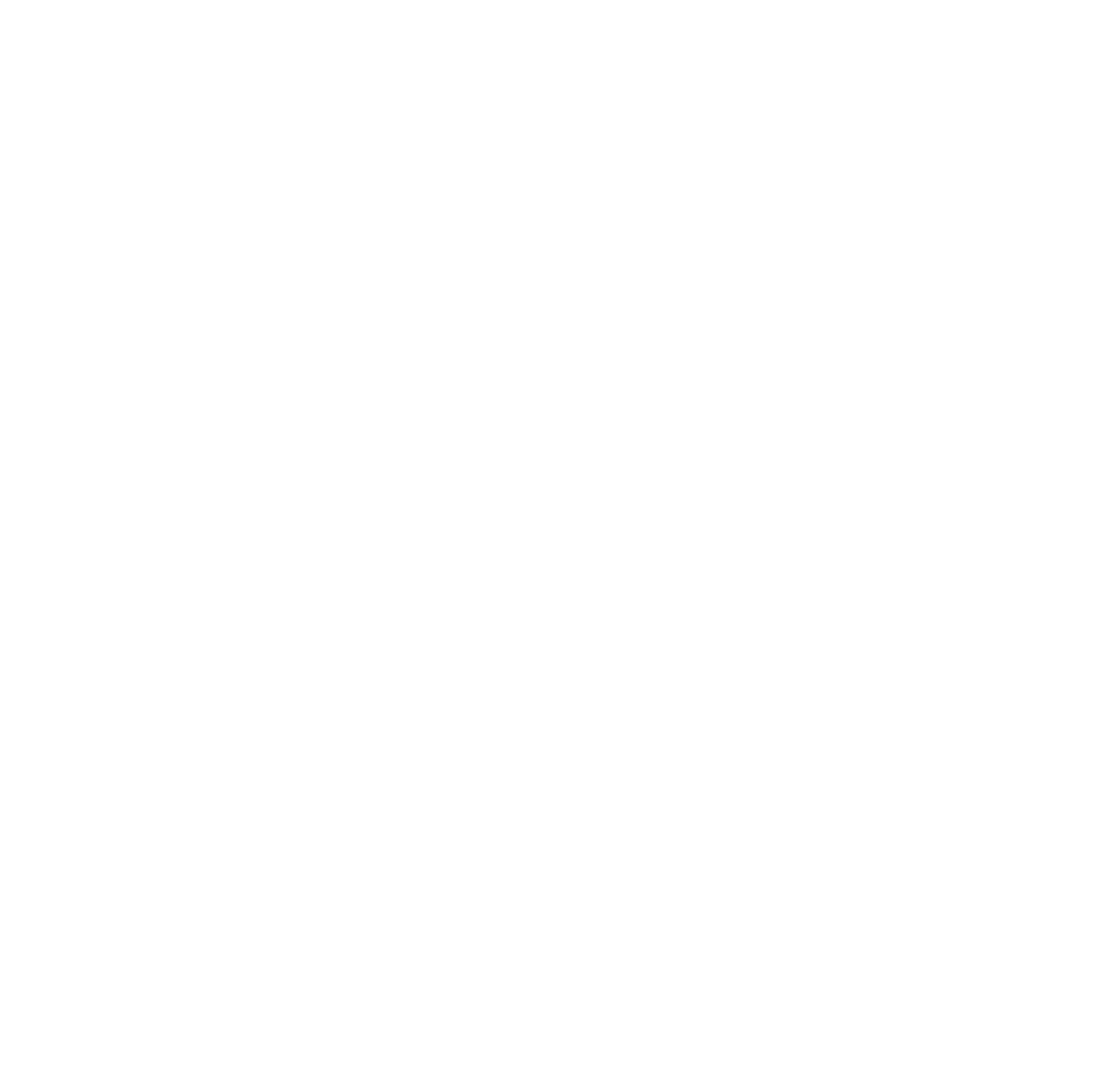
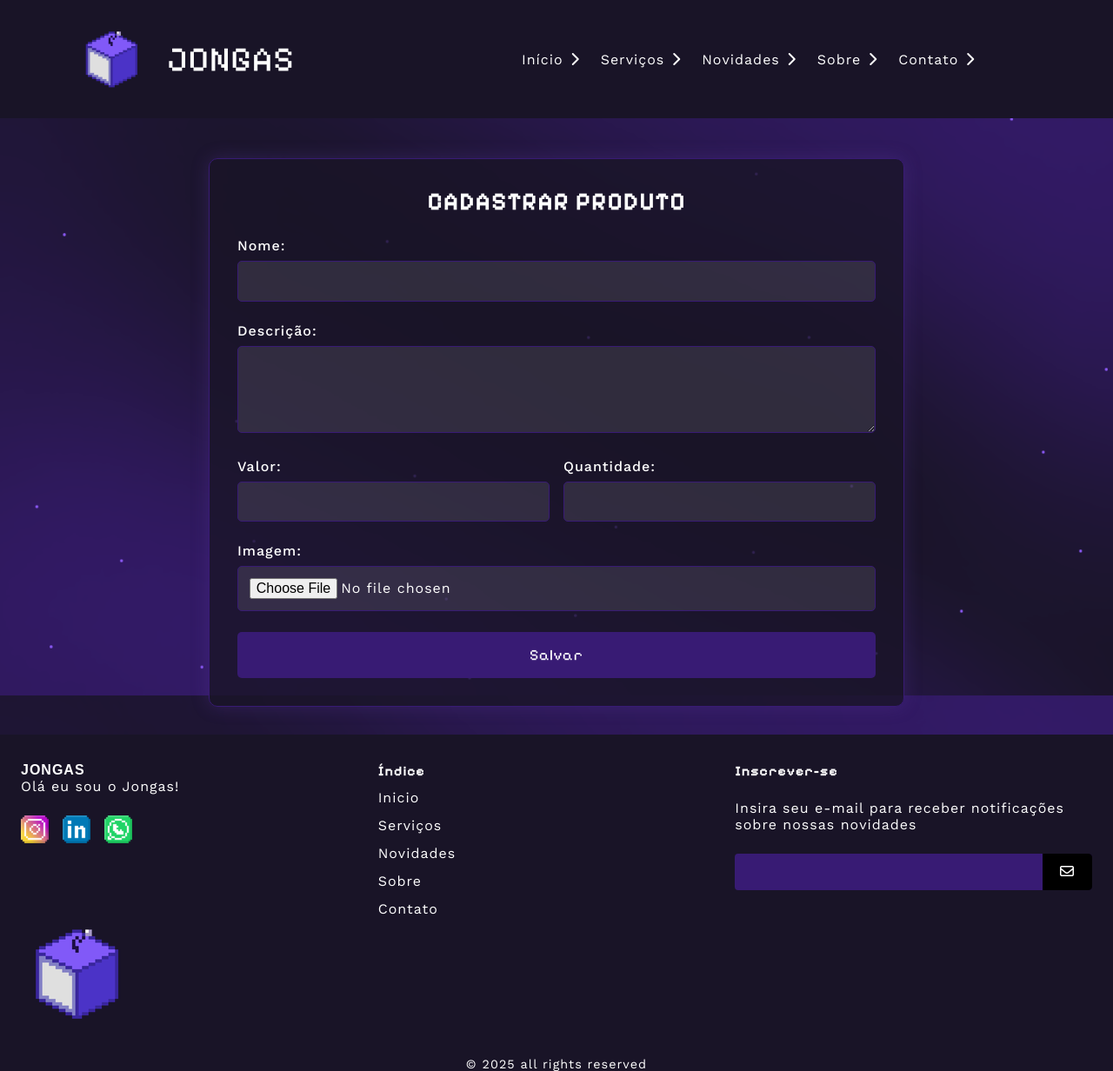
Before and after one commit to becxm/projeto-empresa, a plain HTML site: page servicos.html in a window 1280 px wide. Shown: the whole page at 87% size. Before the commit the page ends 800 px from the top, so only its background shows below. Drawn offline with nearby package versions, Linux system fonts and the light colour scheme.

Commit message:
Update 1.1 sem o php ainda e sem o css do formulario php

```diff
--- /dev/null
+++ b/CSS/styleservicos.css
@@ -0,0 +1,437 @@
+@import url('https://fonts.googleapis.com/css2?family=Mulish:ital,wght@0,200..1000;1,200..1000&family=Pixelify+Sans:wght@400..700&family=Poppins:ital,wght@0,100;0,200;0,300;0,400;0,500;0,600;0,700;0,800;0,900;1,100;1,200;1,300;1,400;1,500;1,600;1,700;1,800;1,900&family=Press+Start+2P&family=Roboto:ital,wght@0,100..900;1,100..900&family=Work+Sans:ital,wght@0,100..900;1,100..900&display=swap');
+
+/* Informações */
+:root {
+    --cor01: #191427;
+    --cor02: #381b74;
+    --cor03: #603da7;
+    --cor04: #ffffff;
+    --cor05: #000000;
+}
+
+:root {
+    --font01: "Mulish", sans-serif;
+    --font02: "Pixelify Sans", sans-serif;
+    --font03: "Work Sans", sans-serif;
+    --font04: "Press Start 2P", system-ui;
+}
+
+:root {
+    --cursor-default: url(../Imagens/Mouse.png), auto;
+    --cursor-pointer: url(../Imagens/MouseClick.png), auto;
+}
+
+/* Interface */
+
+* {
+    box-sizing: border-box;
+    letter-spacing: 1px;
+    scroll-behavior: smooth;
+    transition: scroll 0.2s linear;
+    margin: 0px;
+    padding: 0px;
+    font-size: 16px;
+}
+
+body {
+    background-image: url(../Imagens/backgroundapenas.png);
+    background-repeat: no-repeat;
+    background-size: cover;
+    background-attachment: fixed;
+    min-height: 100vh;
+    width: 100%;
+    display: block;
+    justify-content: center;
+    align-items: center;
+    margin: 0;
+    font-family: monospace;
+    flex-direction: column;
+    color: white;
+    padding-top: 150px;
+}
+
+a, button {
+    cursor: var(--cursor-pointer);
+
+}
+
+html {
+    cursor: var(--cursor-default);
+}
+
+/* cabeçalho */
+
+header {
+    padding: 28px;
+    background-color: var(--cor01);
+    position: absolute;
+    top: 0;
+    width: 100vw;
+    z-index: 1000;
+}
+
+
+#logo-text {
+    font-family: var(--font02);
+    font-size: 40px;
+    color: white;
+    margin-right: auto;
+}
+
+#navbar {
+    display: flex;
+    align-items: center;
+    justify-content: space-between;
+    text-decoration: none;
+    margin-inline: auto;
+}
+
+#nav_logo {
+    margin-right: 24px;
+    margin-left: 60px;
+}
+
+#nav_list {
+    display: flex;
+    list-style: none;
+    gap: 24px;
+    margin: auto;
+}
+
+.nav-item a {
+    text-decoration: none;
+    color: white;
+    font-family: "Work sans", sans-serif;
+    font-weight: 400;
+    display: flex;
+    align-items: center;
+    gap: 8px;
+    transition: color 0.3s;
+}
+
+.nav-item a:hover {
+    color: var(--cor02);
+}
+
+.arrow {
+    transition: transform 0.3s;
+}
+
+.nav-item a:hover .arrow {
+    transform: rotate(90deg);
+}
+
+.hamburger {
+    border: none;
+    background: none;
+    border-top: 3px solid white;
+    cursor: pointer;
+    display: none;
+}
+
+.hamburger::before,
+.hamburger::after {
+    content: " ";
+    display: block;
+    width: 30px;
+    height: 3px;
+    background: white;
+    margin-top: 5px;
+}
+
+@media (max-width: 900px) {
+    .hamburger {
+        display: block;
+        z-index: 1;
+    }
+
+    .hamburger.active > .header {
+        background: transparent;
+        box-shadow: none;
+    }
+
+    #nav_list {
+        position: absolute;
+        top: 0;
+        left: 0;
+        width: 100vw;
+        min-width: 100%;
+        height: 50vh;
+        background: #191427;
+        clip-path: circle(10px at 100vw -15%);
+        transition: 1s ease-out;
+        flex-direction: column;
+        justify-content: space-around;
+        align-items: center;
+        gap: 0;
+        pointer-events: none;
+    }
+
+    #nav_list a {
+        font-size: 20px;
+        opacity: 0;
+        color: white;
+        transition: opacity 0.5s ease-in-out;
+    }
+
+    #nav_list a:hover {
+        font-size: 22px;
+        padding: 20px;
+        border-radius: 25px;
+        transition: 0.3s;
+        color: #603da7;
+    }
+
+    #navbar.active #nav_list a {
+        opacity: 1;
+
+    }
+
+    #navbar.active #nav_list {
+        clip-path: circle(1500px at 90% -15%);
+        pointer-events: all;
+        width: 100vw;
+        min-width: 500px;
+        max-width: 3000px;
+    }
+
+    .nav-item {
+        display: none;
+    }
+
+    #navbar.active .nav-item {
+        display: block;
+    }
+
+    #navbar {
+        margin-left: -55px;
+    }
+
+    #nav_logo {
+        display: block;
+        margin: auto;
+        margin-right: 20px;
+    }
+
+    #logo-text {
+        display: block;
+        text-align: center;
+    }
+}
+
+
+/* FORMULÁRIO DE PHP*/
+.form-container {
+    max-width: 800px;
+    width: 90%;
+    margin: 2rem auto;
+    padding: 2rem;
+    background-color: rgba(25, 20, 39, 0.8);
+    border-radius: 10px;
+    box-shadow: 0 0 20px rgba(96, 61, 167, 0.3);
+    border: 1px solid var(--cor02);
+}
+
+.form-container h2 {
+    font-family: var(--font02);
+    font-size: 1.8rem;
+    color: white;
+    text-align: center;
+    margin-bottom: 1.5rem;
+    text-transform: uppercase;
+}
+
+.form-group {
+    margin-bottom: 1.5rem;
+}
+
+.form-group label {
+    display: block;
+    font-family: var(--font03);
+    color: white;
+    margin-bottom: 0.5rem;
+    font-weight: 500;
+}
+
+.form-group input,
+.form-group textarea {
+    width: 100%;
+    padding: 0.8rem;
+    border: 1px solid var(--cor02);
+    border-radius: 5px;
+    background-color: rgba(255, 255, 255, 0.1);
+    color: white;
+    font-family: var(--font03);
+}
+
+.form-group textarea {
+    resize: vertical;
+    min-height: 100px;
+}
+
+.form-group input:focus,
+.form-group textarea:focus {
+    outline: none;
+    border-color: var(--cor03);
+    box-shadow: 0 0 5px rgba(96, 61, 167, 0.5);
+}
+
+.form-row {
+    display: flex;
+    gap: 1rem;
+}
+
+.form-row .form-group {
+    flex: 1;
+}
+
+.submit-btn {
+    width: 100%;
+    padding: 1rem;
+    background-color: var(--cor02);
+    color: white;
+    border: none;
+    border-radius: 5px;
+    font-family: var(--font02);
+    font-size: 1.1rem;
+    cursor: pointer;
+    transition: background-color 0.3s;
+}
+
+.submit-btn:hover {
+    background-color: var(--cor03);
+}
+
+@media (max-width: 600px) {
+    .form-row {
+        flex-direction: column;
+        gap: 0;
+    }
+
+    .form-container {
+        padding: 1.5rem;
+    }
+
+    #footer_content {
+        grid-template-columns: 1fr;
+        gap: 2rem;
+    }
+}
+
+
+/* Rodapé */
+
+footer {
+    width: 100%;
+
+}
+
+#img-jongas {
+    display: flex;
+    justify-content: center;
+}
+
+#footer_content {
+    background-color: var(--cor01);
+    display: grid;
+    grid-template-columns: repeat(3, 1fr);
+    padding: 2rem 1.5rem;
+
+}
+
+#footer_contats {
+    padding: -10px;
+}
+
+#footer_contacts h1 {
+    margin-bottom: 0.75;
+    font-family: 'Pixelify', sans-serif;
+    text-transform: uppercase;
+    color: white;
+}
+
+#footer_contacts p {
+    margin-bottom: 0.75;
+    font-family: var(--font03);
+    color: white;
+}
+
+#footer_social_media {
+    display: flex;
+    gap: 1rem;
+    margin-top: 1.5rem;
+}
+
+.footer-link {
+    text-decoration: none;
+    font-family: var(--font03);
+}
+
+.footer-list {
+    display: flex;
+    flex-direction: column;
+    gap: 0.75rem;
+    list-style: none;
+}
+
+.footer-list h3 {
+    font-family: var(--font02);
+    color: white;
+}
+
+.footer-list .footer-link {
+    color: white;
+    transition: color 0.3s;
+}
+
+.footer-list .footer-link:hover {
+    color: var(--cor02);
+}
+
+#footer_subscribe {
+    display: flex;
+    flex-direction: column;
+    gap: 1.5rem;
+    color: white;
+}
+
+#footer_subscribe h3 {
+    font-family: var(--font02);
+}
+
+#footer_subscribe p {
+    font-family: var(--font03);
+}
+
+#input_group {
+    display: flex;
+    align-items: center;
+    background-color: var(--cor02);
+    border-radius: 4px;
+}
+
+#input_group input {
+    all: unset;
+    padding: 0.75rem;
+    width: 100%;
+}
+
+#input_group button {
+    background-color: black;
+    border: none;
+    color: white;
+    padding: 0px 1.25rem;
+    font-size: 1.125rem;
+    height: 100%;
+    border-radius: 0px 4px 4px 0px;
+    cursor: pointer;
+}
+
+#footer_copyright {
+    display: flex;
+    justify-content: center;
+    background-color: var(--cor01);
+    font-size: 0.9rem;
+    font-family: var(--font03);
+    color: white;
+}
--- a/servicos.html
+++ b/servicos.html
@@ -2,10 +2,137 @@
 <html lang="pt-br">
 <head>
     <meta charset="UTF-8">
-    <meta name="viewport" content="width=device-width, initial-scale=1.0">
-    <title>Document</title>
+    <meta name="viewport" content="width=device-width, initial-scale=1.0, maximum-scale=1.0, user-scalable=no">
+    <link rel="stylesheet" href="CSS/styleservicos.css">
+    <link rel="stylesheet" href="https://cdnjs.cloudflare.com/ajax/libs/font-awesome/6.4.0/css/all.min.css">
+    <script src="Javascript/app.js"></script>
+    <title>Serviços - Jongas</title>
 </head>
 <body>
+    <header>
+        <nav id="navbar">
+            <img id="nav_logo" src="Imagens/JongasLogo.png" alt="Logo Jongas" height="80px">
+            <div id="logo-text">JONGAS</div>
+            <button class="hamburger"></button>
+            <ul id="nav_list">
+                <li class="nav-item">
+                    <a href="Index.html">
+                        Início <i class="fa-solid fa-chevron-right arrow"></i>
+                    </a>
+                </li>
+                <li class="nav-item">
+                    <a href="servicos.html">
+                        Serviços <i class="fa-solid fa-chevron-right arrow"></i>
+                    </a>
+                </li>
+                <li class="nav-item">
+                    <a href="#news">
+                        Novidades <i class="fa-solid fa-chevron-right arrow"></i>
+                    </a>
+                </li>
+                <li class="nav-item">
+                    <a href="Sobre.html">
+                            Sobre <i class="fa-solid fa-chevron-right arrow"></i>
+                    </a>
+                </li>
+                <li class="nav-item">
+                    <a href="contatos.html">
+                        Contato <i class="fa-solid fa-chevron-right arrow"></i>
+                    </a>
+                </li>
+            </ul>
+        </nav>
+    </header>
+
+    <main>
+        <section class="form-container">
+            <h2>Cadastrar Produto</h2>
+            <form action="PHP/gravar.php" method="post" enctype="multipart/form-data">
+                <div class="form-group">
+                    <label for="nome">Nome:</label>
+                    <input type="text" id="nome" name="nome" required>
+                </div>
+
+                <div class="form-group">
+                    <label for="descricao">Descrição:</label>
+                    <textarea id="descricao" name="descricao" required></textarea>
+                </div>
+
+                <div class="form-row">
+                    <div class="form-group">
+                        <label for="valor">Valor:</label>
+                        <input type="number" id="valor" name="valor" step="0.01" required>
+                    </div>
+
+                    <div class="form-group">
+                        <label for="quantidade">Quantidade:</label>
+                        <input type="number" id="quantidade" name="quantidade" required>
+                    </div>
+                </div>
+
+                <div class="form-group">
+                    <label for="imagem">Imagem:</label>
+                    <input type="file" id="imagem" name="imagem" accept="image/*" required>
+                </div>
+
+                <button type="submit" class="submit-btn">Salvar</button>
+            </form>
+        </section>
+    </main>
+
+    <footer>
+        <div id="footer_content">
+            <div id="footer_contacts">
+                <h1>JONGAS</h1>
+                <p>Olá eu sou o Jongas!</p>
+
+                <div id="footer_social_media">
+                    <a href="#" class="footer-link" id="instagram">
+                        <img src="Imagens/instagram_pixel_logo_icon_181922.png" alt="instagram"> </a>
+                    <a href="#" class="footer-link" id="instagram">
+                        <img src="Imagens/linkedin_pixel_logo_icon_181925.png" alt="linkedin"> </a>
+                    <a href="#" class="footer-link" id="instagram">
+                        <img src="Imagens/whatsapp_pixel_logo_icon_181923.png" alt="whatzapp"> </a>
+                </div>
+            </div>
+            <ul class="footer-list">
+                <li>
+                    <h3>Índice</h3>
+                </li>
+                <li>
+                    <a href="#" class="footer-link">Inicio</a>
+                </li>
+                <li>
+                    <a href="#" class="footer-link">Serviços</a>
+                </li>
+                <li>
+                    <a href="#" class="footer-link">Novidades</a>
+                </li>
+                <li>
+                    <a href="#" class="footer-link">Sobre</a>
+                </li>
+                <li>
+                    <a href="#" class="footer-link">Contato</a>
+                </li>
+            </ul>
+            <div id="footer_subscribe">
+                <h3>Inscrever-se</h3>
+                <p>
+                    Insira seu e-mail para receber notificações sobre nossas novidades
+                </p>
+                <div id="input_group">
+                    <input type="email" id="email">
+                    <button>
+                        <i class="fa-regular fa-envelope"></i>
+                    </button>
+                </div>
+            </div>
+            <img class="logo_jongas" src="Imagens/JongasLogo_128x128.png" alt="jogass" height="">
+        </div>
+        <div id="footer_copyright">
+            &#169; 2025 all rights reserved
+        </div>
+    </footer>
 
 </body>
 </html>
```
Also changed, not shown: Index.html (+1 -1 lines), Sobre.html (+1 -1 lines), contatos.html (+1 -1 lines).
